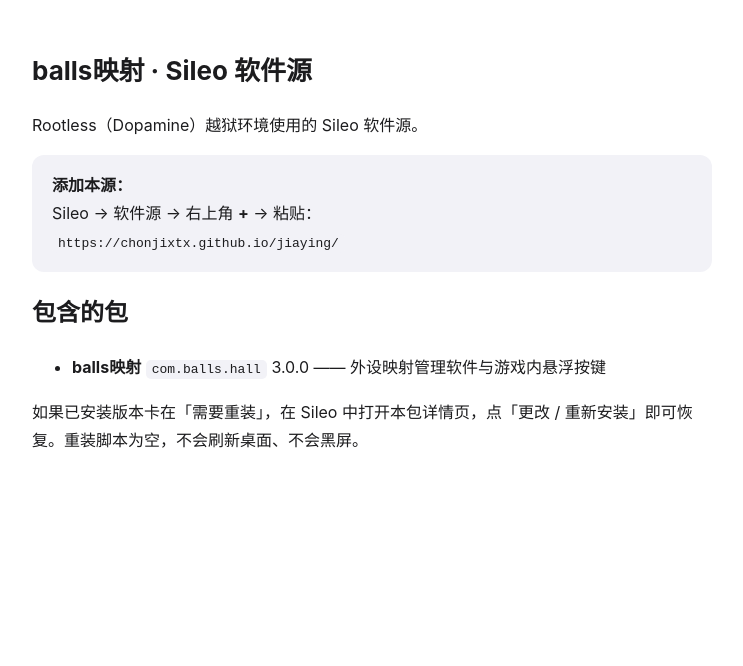
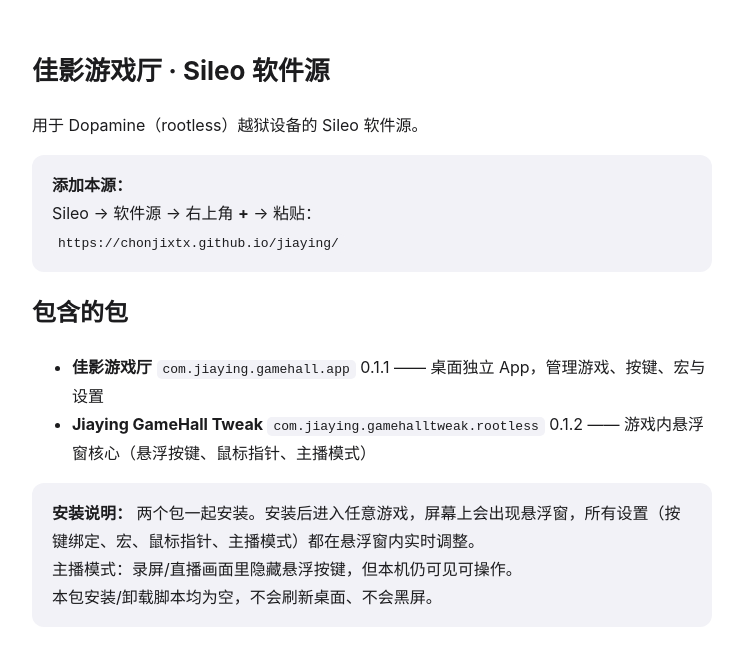
Before and after one commit to chonjixtx/jiaying, a plain HTML site: page index.html in a window 1280 px wide. Shown: the whole page, without its empty margins (268-1011 px from the left). Drawn offline with Linux system fonts and the light colour scheme.

Commit message:
Publish Jiaying GameHall tweak 0.1.2 + app 0.1.1 (floating panel, no danger scripts)

```diff
--- a/index.html
+++ b/index.html
@@ -3,7 +3,7 @@
 <head>
 <meta charset="utf-8">
 <meta name="viewport" content="width=device-width, initial-scale=1">
-<title>balls映射 软件源</title>
+<title>佳影游戏厅 · Sileo 软件源</title>
 <style>
 body{font-family:-apple-system,BlinkMacSystemFont,sans-serif;max-width:680px;margin:48px auto;padding:0 20px;line-height:1.75;color:#1c1c1e}
 h1{font-size:26px} code{background:#f2f2f7;padding:2px 6px;border-radius:5px;font-size:13px}
@@ -12,8 +12,8 @@ a{color:#007aff}
 </style>
 </head>
 <body>
-<h1>balls映射 · Sileo 软件源</h1>
-<p>Rootless（Dopamine）越狱环境使用的 Sileo 软件源。</p>
+<h1>佳影游戏厅 · Sileo 软件源</h1>
+<p>用于 Dopamine（rootless）越狱设备的 Sileo 软件源。</p>
 <div class="box">
 <b>添加本源：</b><br>
 Sileo → 软件源 → 右上角 <b>+</b> → 粘贴：<br>
@@ -21,8 +21,13 @@ Sileo → 软件源 → 右上角 <b>+</b> → 粘贴：<br>
 </div>
 <h2>包含的包</h2>
 <ul>
-<li><b>balls映射</b> <code>com.balls.hall</code> 3.0.0 —— 外设映射管理软件与游戏内悬浮按键</li>
+<li><b>佳影游戏厅</b> <code>com.jiaying.gamehall.app</code> 0.1.1 —— 桌面独立 App，管理游戏、按键、宏与设置</li>
+<li><b>Jiaying GameHall Tweak</b> <code>com.jiaying.gamehalltweak.rootless</code> 0.1.2 —— 游戏内悬浮窗核心（悬浮按键、鼠标指针、主播模式）</li>
 </ul>
-<p>如果已安装版本卡在「需要重装」，在 Sileo 中打开本包详情页，点「更改 / 重新安装」即可恢复。重装脚本为空，不会刷新桌面、不会黑屏。</p>
+<div class="box">
+<b>安装说明：</b> 两个包一起安装。安装后进入任意游戏，屏幕上会出现悬浮窗，所有设置（按键绑定、宏、鼠标指针、主播模式）都在悬浮窗内实时调整。<br>
+主播模式：录屏/直播画面里隐藏悬浮按键，但本机仍可见可操作。<br>
+本包安装/卸载脚本均为空，不会刷新桌面、不会黑屏。
+</div>
 </body>
 </html>
```
Also changed, not shown: 7 other files.
